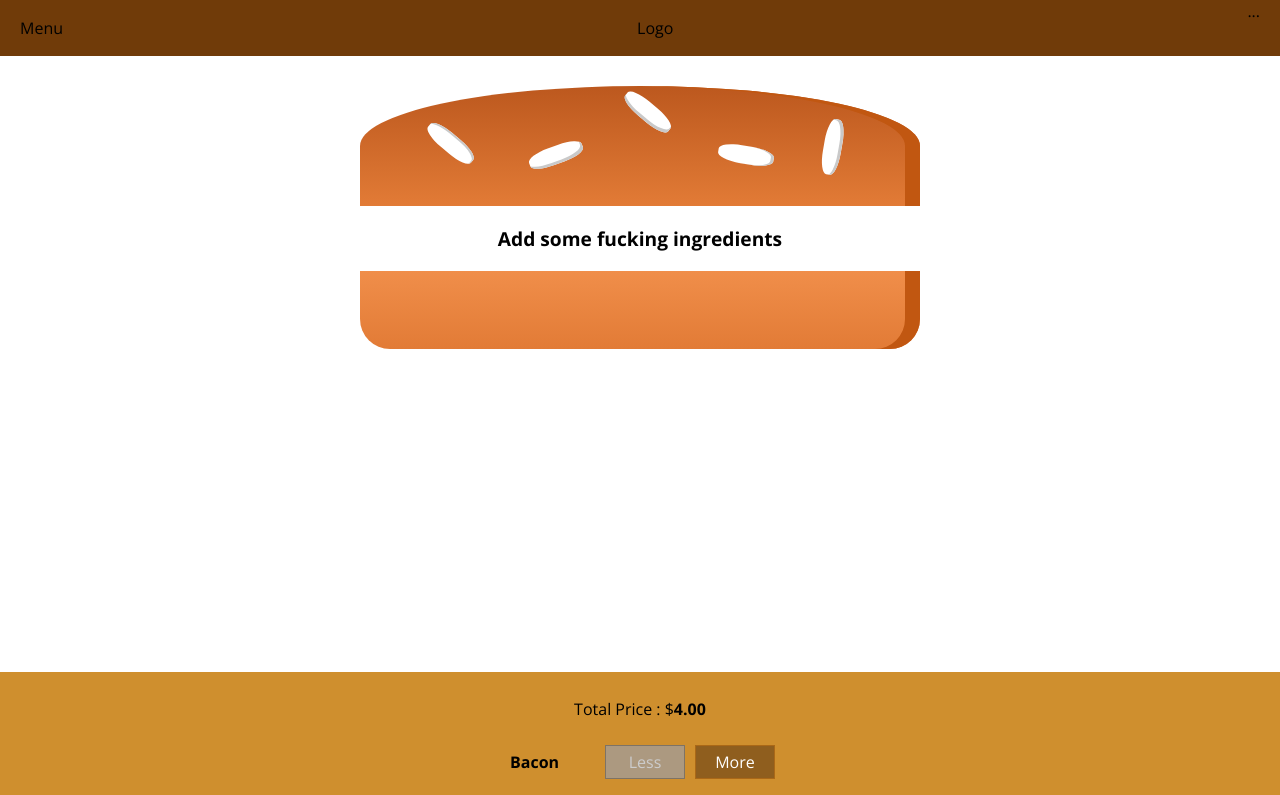
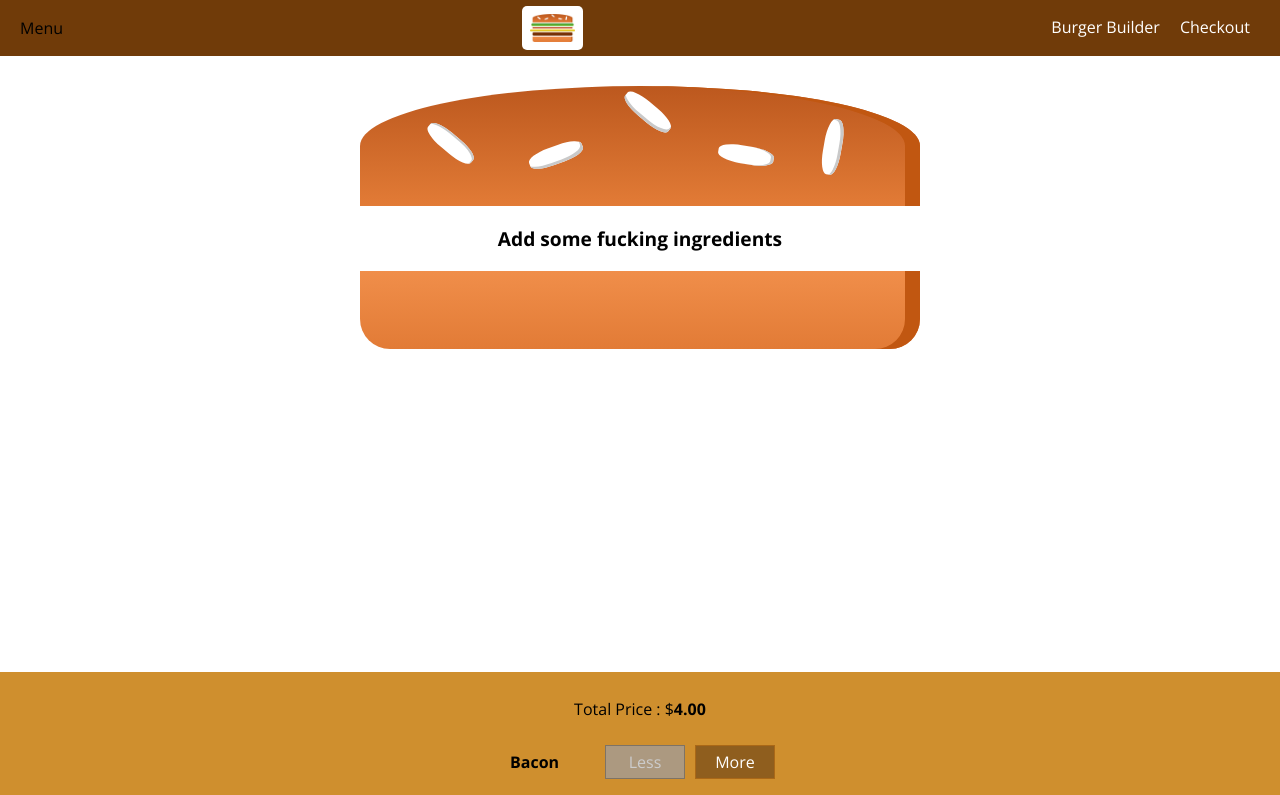
Before and after one commit to Tyrell-Blackburn/burger-builder, a React (Create React App) app: page / in a window 1280 px wide. Shown: the top 795 px of the page. Built offline with nearby package versions, Linux system fonts and the light colour scheme.

Commit message:
up to 148

```diff
--- a/src/components/Layout/Layout.js
+++ b/src/components/Layout/Layout.js
@@ -2,10 +2,12 @@
 import Aux from '../../hoc/Aux';
 import classes from './Layout.module.css';
 import Toolbar from '../Navigation/Toolbar/Toolbar';
+import SideDrawer from '../Navigation/SideDrawer/SideDrawer';
 
 const layout = (props) => (
    <Aux>
     <Toolbar />
+    <SideDrawer />
     <main className={classes.Content}>
         {props.children}
     </main>
--- /dev/null
+++ b/src/components/Logo/Logo.js
@@ -0,0 +1,11 @@
+import React from 'react';
+import burgerLogo from '../../assets/images/burger-logo.png';
+import classes from './Logo.module.css';
+
+const logo = props => (
+    <div className={classes.Logo} style={{height: props.height}}>
+        <img src={burgerLogo} alt='MyBurger' />
+    </div>
+);
+
+export default logo;
--- /dev/null
+++ b/src/components/Logo/Logo.module.css
@@ -0,0 +1,11 @@
+.Logo {
+    background-color: white;
+    padding: 8px;
+    height: 100%;
+    box-sizing: border-box; /* ensures the 80% height includes the padding */
+    border-radius: 5px; /* adds curved sides */
+}
+
+.Logo img {
+    height: 100%;
+}
--- /dev/null
+++ b/src/components/Navigation/NavigationItems/NavigationItem/NavigationItem.js
@@ -0,0 +1,12 @@
+import React from 'react';
+import classes from './NavigationItem.module.css';
+
+const navigationItem = props => (
+    <li className={classes.NavigationItem}>
+        <a
+            href={props.link}
+            className={props.active ? classes.active : null}>{props.children}</a>
+    </li>
+);
+
+export default navigationItem;
--- /dev/null
+++ b/src/components/Navigation/NavigationItems/NavigationItem/NavigationItem.module.css
@@ -0,0 +1,26 @@
+.NavigationItem {
+    margin: 0;
+    box-sizing: border-box;
+    display: flex; /* this is so the link can be aligned vertically */
+    height: 100%;
+    width: auto;
+    align-items: center; /* this should be used with flex to align the items center */
+}
+
+.NavigationItem a {
+    color: white;
+    text-decoration: none;
+    height: 100%;
+    padding: 16px 10px; /* top/bottom left/right */
+    border-bottom: 4px solid transparent; /* this will be important when we hover over a link */
+    box-sizing: border-box; /* make sure the height includes the padding and the border */
+    display: block; /* so height has an effect */
+}
+
+.NavigationItem a:hover,
+.NavigationItem a:active,
+.NavigationItem a:active { /* will be assigned to links on the page we are active for */
+    background-color: #8f5c2c;
+    border-bottom: 4px solid #40a4c8;
+    color: white;
+}
--- /dev/null
+++ b/src/components/Navigation/NavigationItems/NavigationItems.js
@@ -0,0 +1,12 @@
+import React from 'react';
+import classes from './NavigationItems.module.css';
+import NavigationItem from './NavigationItem/NavigationItem';
+
+const navigationItems = props => (
+    <ul className={classes.NavigationItems}>
+        <NavigationItem link='/' active>Burger Builder</NavigationItem>
+        <NavigationItem link='/'>Checkout</NavigationItem>
+    </ul>
+);
+
+export default navigationItems
--- /dev/null
+++ b/src/components/Navigation/NavigationItems/NavigationItems.module.css
@@ -0,0 +1,8 @@
+.NavigationItems {
+    margin: 0;
+    padding: 0;
+    list-style: none; /* to avoid applying the default list style when it gets added to an unordered list */
+    display: flex; /* to align list items next to each other */
+    align-items: center; /* to align them center */
+    height: 100%; /* to take the full height of the toolbar */
+}
--- /dev/null
+++ b/src/components/Navigation/SideDrawer/SideDrawer.js
@@ -0,0 +1,21 @@
+import React from 'react';
+import Logo from '../../Logo/Logo';
+import NavigationItems from '../NavigationItems/NavigationItems';
+import classes from './SideDrawer.module.css';
+
+const sidedrawer = props => {
+
+
+    return (
+        <div className={classes.SideDrawer}>
+            <div className={classes.Logo}>
+                <Logo />
+            </div>
+            <nav>
+                <NavigationItems />
+            </nav>
+        </div>
+    )
+};
+
+export default sidedrawer
--- /dev/null
+++ b/src/components/Navigation/SideDrawer/SideDrawer.module.css
@@ -0,0 +1,32 @@
+.SideDrawer {
+    position: fixed; /* should always be on the page even if we scroll */
+    width: 280px;
+    max-width: 70%; /* so on narrow devices it doesn't go over the edge */
+    height: 100%;
+    left: 0;
+    top: 0;
+    z-index: 200; /* higher number than backdrop */
+    background-color: white;
+    padding: 32px 16px;
+    box-sizing: border-box;
+    transition: transform 0.3s ease-out;
+}
+
+@media (min-width: 500px) { /* if device width exceeds 500px then the SideDrawer will not appear (on bigger devices) */
+    .SideDrawer {
+        display: none;
+    }
+}
+
+/* these will be attached conditionally and will be responsible for playing an animation */
+.Open {
+    transform: translateX(0); /* this will shift the SideDraw into the position defined in .SideDrawer */
+}
+
+.Close {
+    transform: translateX(-100); /* this will shift it to the left */
+}
+
+.Logo {
+    height: 9%;
+}
--- a/src/components/Navigation/Toolbar/Toolbar.js
+++ b/src/components/Navigation/Toolbar/Toolbar.js
@@ -1,12 +1,16 @@
 import React from 'react';
 import classes from './Toolbar.module.css';
+import Logo from '../../Logo/Logo';
+import NavigationItems from '../NavigationItems/NavigationItems';
 
 const toolbar = props => (
     <header className={classes.Toolbar}>
         <div>Menu</div>
-        <div>Logo</div>
+        <div className={classes.Logo}>
+            <Logo />
+        </div>
         <nav>
-            ...
+            <NavigationItems />
         </nav>
     </header>
 );
--- a/src/components/Navigation/Toolbar/Toolbar.module.css
+++ b/src/components/Navigation/Toolbar/Toolbar.module.css
@@ -18,3 +18,7 @@
 .Toolbar nav {
     height: 100%; /* this makes sure the nav items span the full height of the toolbar */
 }
+
+.Logo {
+    height: 80%;
+}
```
Also changed, not shown: src/assets/images/burger-logo.png (added).
